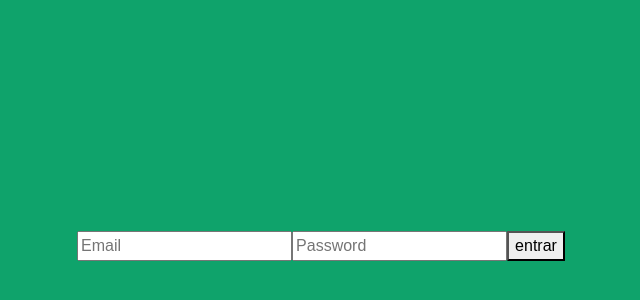
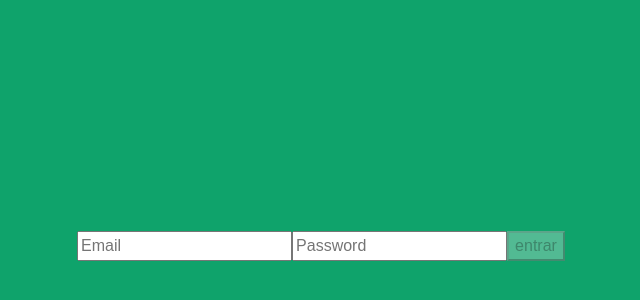
Before and after one commit to rafaelmagalhaesguedes/recipesApp, a React (Vite) app: page / in a window 1280 px wide. Shown: the part 154-454 px from the top of the page, without its empty margins (319-959 px from the left). Built offline with nearby package versions, Linux system fonts and the light colour scheme.

Commit message:
requisito 4 pronto menos os tests

```diff
--- a/src/components/Login.tsx
+++ b/src/components/Login.tsx
@@ -1,15 +1,26 @@
-import React from 'react';
+import React, { useState } from 'react';
 import { useAuth } from '../context/AuthContext';
 
 function Login() {
   const { state, dispatch } = useAuth();
+  const [isFormValid, setIsFormValid] = useState(false);
 
   const handleEmailChange = (e: React.ChangeEvent<HTMLInputElement>) => {
-    dispatch({ type: 'SET_EMAIL', payload: e.target.value });
+    const email = e.target.value;
+    dispatch({ type: 'SET_EMAIL', payload: email });
+    validateForm(email, state.password);
   };
 
   const handlePasswordChange = (e: React.ChangeEvent<HTMLInputElement>) => {
-    dispatch({ type: 'SET_PASSWORD', payload: e.target.value });
+    const password = e.target.value;
+    dispatch({ type: 'SET_PASSWORD', payload: password });
+    validateForm(state.email, password);
+  };
+
+  const validateForm = (email: string, password: string) => {
+    const isValidEmail = /^[^\s@]+@[^\s@]+\.[^\s@]+$/.test(email);
+    const isValidPassword = password.length > 6;
+    setIsFormValid(isValidEmail && isValidPassword);
   };
 
   return (
@@ -28,9 +39,7 @@ function Login() {
         placeholder="Password"
         data-testid="password-input"
       />
-      <button
-        data-testid="login-submit-btn"
-      >
+      <button data-testid="login-submit-btn" disabled={ !isFormValid }>
         entrar
       </button>
     </div>
```
